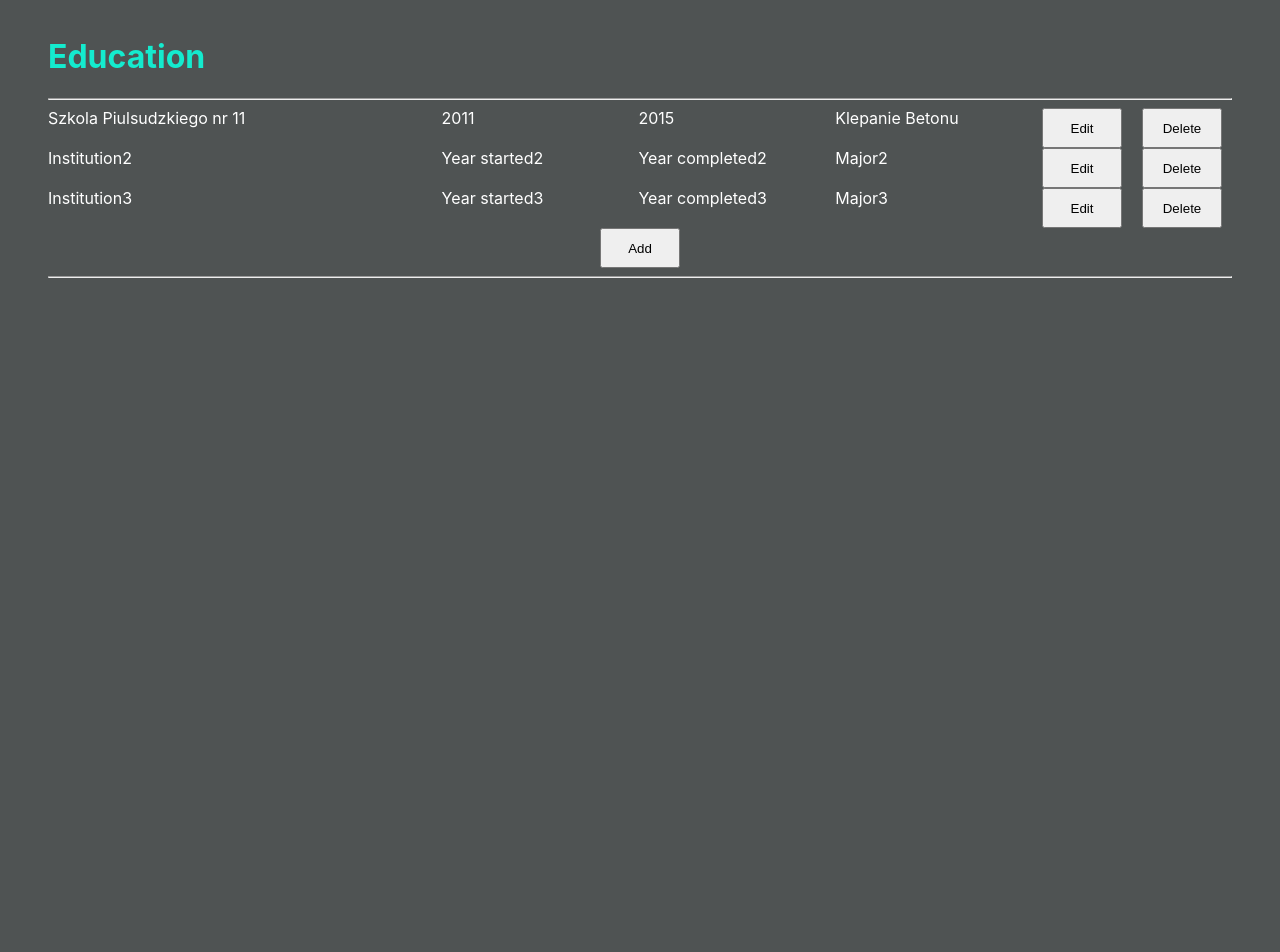
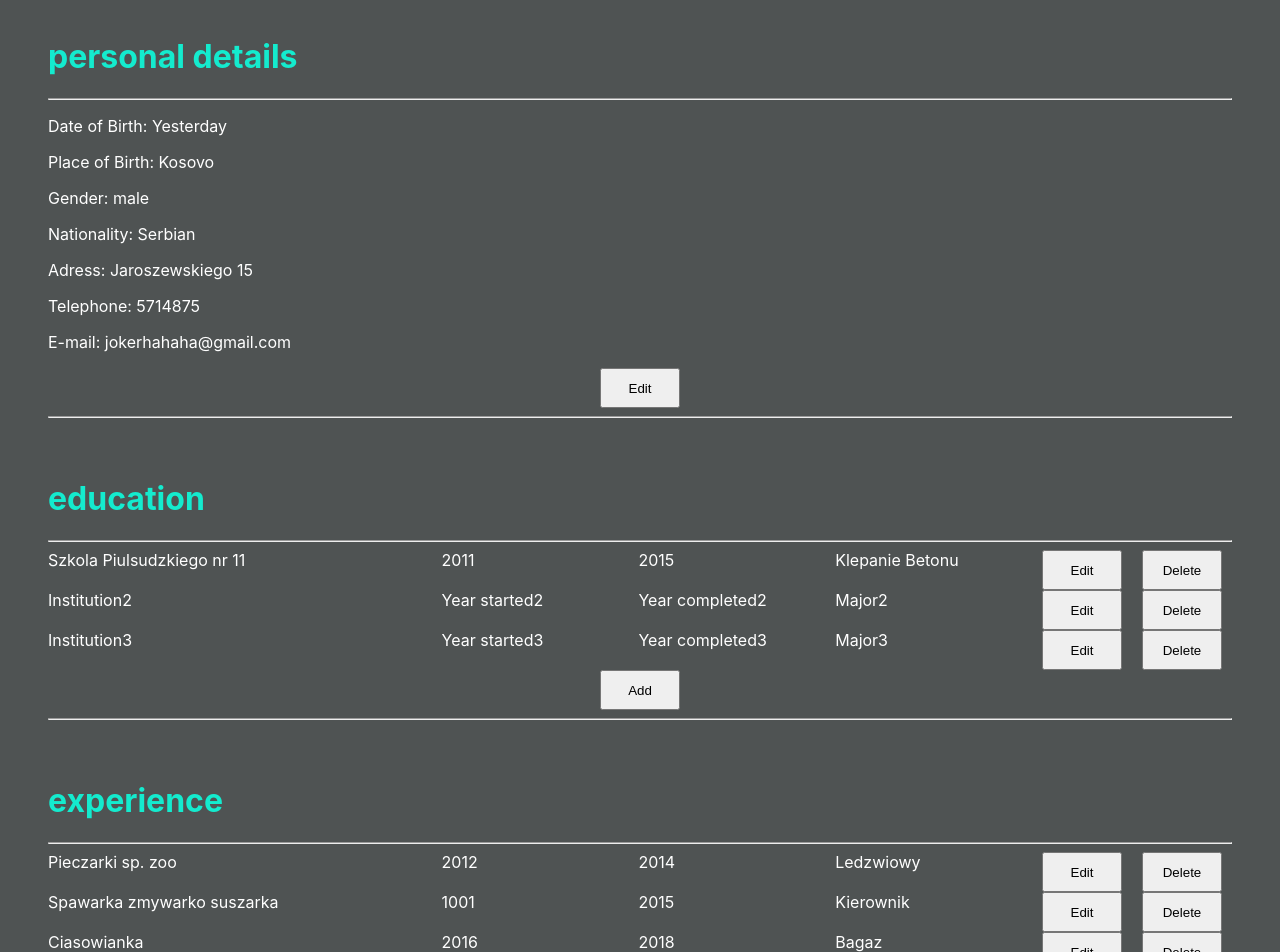
Before and after one commit to Sebosun/cv-app, a React (Create React App) app: page / in a window 1280 px wide. Shown: the top 952 px of the page. Before the commit the page ends 800 px from the top, so only its background shows below. Built offline with nearby package versions, Linux system fonts and the light colour scheme.

Commit message:
changes to all the handlers, they are now more *universal* and allow me to generate more with less

```diff
--- a/src/App.js
+++ b/src/App.js
@@ -1,6 +1,6 @@
 import './App.css';
 import React, {useState} from 'react'
-import Education from './component/Education'
+import EduExp from './component/EduExp.js'
 import Experience from './component/Experience'
 import General from './component/General'
 
@@ -25,9 +25,9 @@ class App extends React.Component {
       ],
       eduNew: [' ', ' ', ' ', ' ', false],
       experience: [
-        ['Pieczarki sp. zoo', '2012', '2014', 'Ledzwiowy',],
-        ['Spawarka zmywarko suszarka', '1001', '2015', 'Kierownik'],
-        ['Ciasowianka', '2016', '2018', 'Bagaz']
+        ['Pieczarki sp. zoo', '2012', '2014', 'Ledzwiowy', false],
+        ['Spawarka zmywarko suszarka', '1001', '2015', 'Kierownik', false],
+        ['Ciasowianka', '2016', '2018', 'Bagaz', false]
       ],
       expNew: [' ', ' ', ' ', ' ', false],
     }
@@ -57,7 +57,7 @@ class App extends React.Component {
   // handles the display change of the 'change' window in the given module
   handleDisplayChange(index, mode){
     console.log(index)
-    let stateCopy = JSON.parse(JSON.stringify(this.state[mode]))
+    const stateCopy = JSON.parse(JSON.stringify(this.state[mode]))
       this.setState((prev) =>{
       stateCopy[index][4] = prev[mode][index][4] ? false : true
         return{
@@ -67,50 +67,52 @@ class App extends React.Component {
   }
 
   // changes the value of an already existing entry directly in the state
-  handleEduChanges(event){
+  handleEduChanges(event, mode){
     const {id, value, name} = event.target
-    console.log(id, name, value)
-    let eduCopy = JSON.parse(JSON.stringify(this.state.education))
-    eduCopy[id][name] = value
-    this.setState((prev) =>{
-
+    // console.log(id, name, value)
+    const stateCopy = JSON.parse(JSON.stringify(this.state[mode]))
+    stateCopy[id][name] = value
+    this.setState(() =>{
       return {
-        education: eduCopy
+        [mode]: stateCopy
       }
     })
   }
 
   // changes the value of a current NEW entry directly in the state
-  changeNew(event){
-    const {value, name, id} = event.target
+  changeNew(event, mode){
+
+    const {value, id} = event.target
+    let propState;
+
     this.setState((prev) =>{
-      prev.eduNew[id] = value
+      if (mode == 'education'){ propState = 'eduNew' }
+      else if (mode == 'experience'){ propState = 'expNew' }
+      prev[propState][id] = value
       return {
-        eduNew: prev.eduNew
+        [propState]: prev[propState]
       }
     })
   }
 
   //submits new content into the edu array
-  submitEdu(event){
+  submitEdu(event, mode){
     event.preventDefault()
-    // console.log(this.state.education.push(this.state.eduNew[1]))
-    console.log(this.state.eduNew)
-    console.log(this.state.education)
+    let propState;
     this.setState((prev) => {
-
-
+      if (mode == 'education'){ propState = 'eduNew' }
+      else if (mode == 'experience'){ propState = 'expNew' }
       return{
         // needed to nest here ...prev.eduNew into a new his own array - took me quite a bit to realize that
-        education: [...prev.education, [...prev.eduNew]],
-        eduNew: [' ', ' ', ' ', ' ', false],
+        [mode]: [...prev[mode], [ ...prev[propState] ]],
+        [propState]: [' ', ' ', ' ', ' ', false],
       }
     }
   )
   }
 
   //deleted an item from a certain index, mode is used to know if it's exp or edu
-  deleteItem(index, itemClass, mode){
+  deleteItem(index, mode){
     // console.log(index, itemClass)
     // console.log(itemClass[index])
     this.setState((prev) => {
@@ -129,31 +131,32 @@ class App extends React.Component {
    return (
       <div>
         <div className='mainContainer'>
-          {/* <General
+          <General
             personalDetails={this.state.personalDetails}
             stateChanger={this.handlePersonalChange}
-          /> */}
-          <Education
+          />
+          <EduExp
             mode='education'
             deleteItem={this.deleteItem}
-            stateChange={this.handleEduChanges}
+            handleEduChanges={this.handleEduChanges}
             submitEdu={this.submitEdu}
             handleDisplayChange={this.handleDisplayChange}
-            eduNewChange={this.changeNew}
-            eduNew={this.state.eduNew}
-            edu={this.state.education}
+            changeNew={this.changeNew}
+
+            newState={this.state.eduNew}
+            stateData={this.state.education}
           />
-          {/* <Education
+          <EduExp
             mode='experience'
             deleteItem={this.deleteItem}
-            stateChange={this.handleEduChanges}
+            handleEduChanges={this.handleEduChanges}
             submitEdu={this.submitEdu}
             handleDisplayChange={this.handleDisplayChange}
-            eduNewChange={this.changeNew}
-            eduNew={this.state.eduNew}
-            edu={this.state.education}
-          /> */}
-          {/* <Experience exp={this.state.experience}/> */}
+            changeNew={this.changeNew}
+
+            newState={this.state.expNew}
+            stateData={this.state.experience}
+          />
         </div>
       </div>
       )
--- a/src/component/Education.js
+++ b/src/component/EduExp.js
@@ -1,15 +1,15 @@
 import React, {useState} from 'react'
 
-function Education(props){
+function EduExp(props){
 
     const [showForm, changeShowForm] = useState(false)
 
     return (
         <div className="education">
-            <h1>Education</h1>
+            <h1>{props.mode}</h1>
             <hr />
             <div>
-                {props.edu.map((value, index) =>{
+                {props.stateData.map((value, index) =>{
                     return <div>
                         <div className="educationDisplay">
                             <div>{value[0]}</div>
@@ -18,7 +18,7 @@ function Education(props){
                             <div>{value[3]}</div>
                             {/* just calling handleDisplayChange(index) wont work, we have to do () = > handleDisplayChange(index) */}
                             <button onClick={()=>props.handleDisplayChange(index, props.mode)}>Edit</button>
-                            <button onClick={()=>props.deleteItem(index, props.edu, props.mode)}>Delete</button>
+                            <button onClick={()=>props.deleteItem(index, props.mode)}>Delete</button>
                             {/* #TODO ADD A DELETE BUTTON  */}
                         </div>
                         <form style={{display: value[4] ? 'grid':'none'}} className="educationDisplay">
@@ -27,26 +27,36 @@ function Education(props){
                                 name="0"
                                 id={index}
                                 type="text"
-                                onChange={props.stateChange}/>
+                                onChange={(e) => {
+                                    props.handleEduChanges(e, props.mode)
+                                }}
+                            />
                             <input
                                 value={value[1]}
                                 name="1"
                                 id={index}
                                 type='date'
-                                onChange={props.stateChange}/>
+                                onChange={(e) => {
+                                    props.handleEduChanges(e, props.mode)
+                                }}
+                            />
                             <input
                                 value={value[2]}
                                 name="2"
                                 id={index}
                                 type='date'
-                                onChange={props.stateChange}
+                                onChange={(e) => {
+                                    props.handleEduChanges(e, props.mode)
+                                }}
                             />
                             <input
                                 value={value[3]}
                                 name="3"
                                 id={index}
                                 type='text'
-                                onChange={props.stateChange}
+                                onChange={(e) => {
+                                    props.handleEduChanges(e, props.mode)
+                                }}
                             />
 
                         </form>
@@ -56,41 +66,51 @@ function Education(props){
                 })}
                  <button onClick={() => changeShowForm(showForm ? false : true)}>Add</button>
                  <div style={{display: showForm ? 'grid': 'none'}}>
-                    <form className="educationDisplay" onSubmit={props.submitEdu}>
+                    <form className="educationDisplay" onSubmit={(e) => {
+                        props.submitEdu(e, props.mode)}}
+                    >
                         <label for="institution">Institution
                                 <input
-                                        value={props.eduNew[0]}
+                                        value={props.newState[0]}
                                         name='institution'
                                         id='0'
                                         type="text"
-                                        onChange={props.eduNewChange}
+                                        onChange={(e) => {
+                                            props.changeNew(e, props.mode)
+                                        }}
                                 />
                             </label>
                             <label for="date-started">Date started
                                 <input
-                                        value={props.eduNew[1]}
+                                        value={props.newState[1]}
                                         name='date-started'
                                         id='1'
                                         type='date'
-                                        onChange={props.eduNewChange}
+                                        onChange={(e) => {
+                                            props.changeNew(e, props.mode)
+                                        }}
                                 />
                             </label>
                             <label for="2">Date ended
                                 <input
-                                        value={props.eduNew[2]}
+                                        value={props.newState[2]}
                                         name='date-ended'
                                         id='2'
                                         type='date'
-                                        onChange={props.eduNewChange}
+                                        onChange={(e) => {
+                                            props.changeNew(e, props.mode)
+                                        }}
                                 />
                                 </label>
                             <label for="major">Major
                                 <input
-                                        value={props.eduNew[3]}
+                                        value={props.newState[3]}
                                         name="major"
                                         id='3'
                                         type='text'
-                                        onChange={props.eduNewChange}
+                                        onChange={(e) => {
+                                            props.changeNew(e, props.mode)
+                                        }}
                                 />
                             </label>
                             <button>Confirm</button>
@@ -102,4 +122,4 @@ function Education(props){
     )
 }
 
-export default Education;
+export default EduExp;
--- a/src/component/General.js
+++ b/src/component/General.js
@@ -28,7 +28,7 @@ class General extends React.Component{
         let displayState = this.state.display ? {display: 'inline'} : {display: 'none'};
         return (
             <div className="personalDisplay">
-                <h1>Personal details</h1>
+                <h1>personal details</h1>
                 <div className='personalData'>
                     <hr />
                     <p>Date of Birth:  {dateBirth}</p>
```
